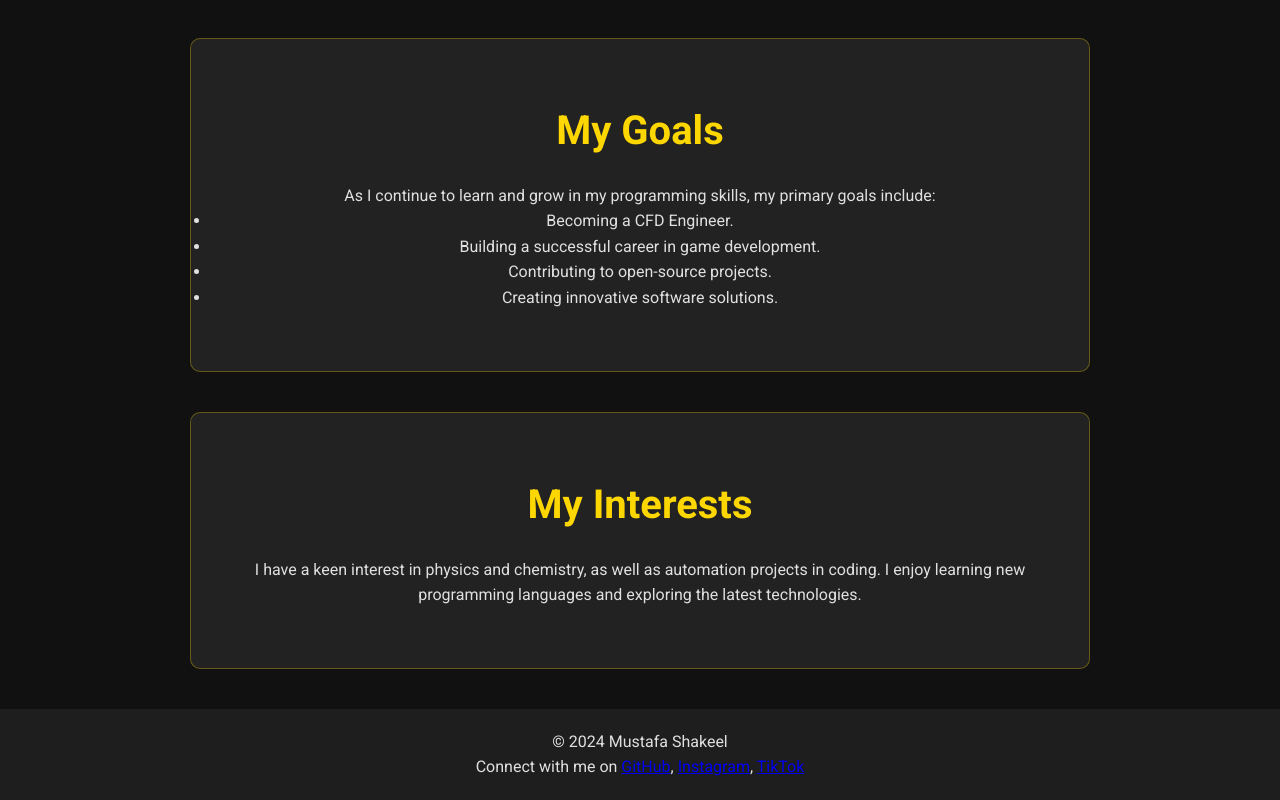
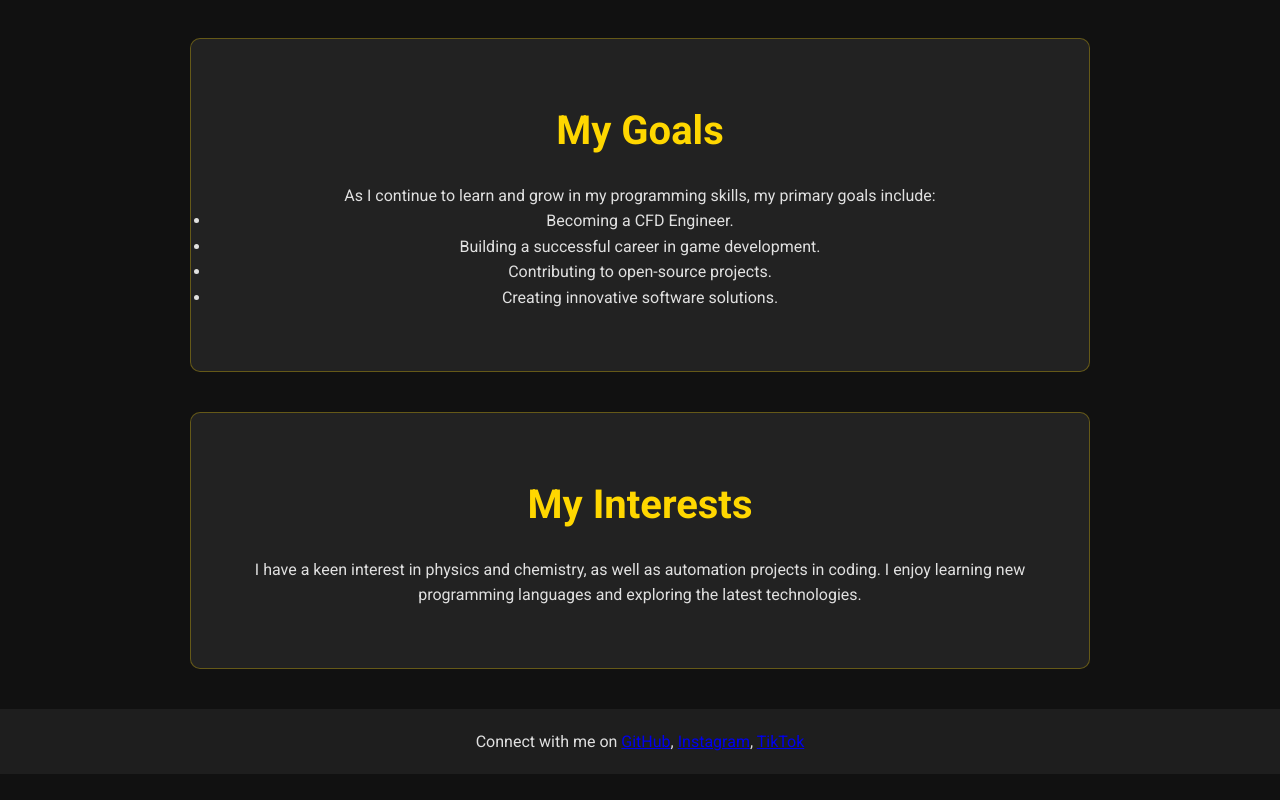
Before and after one commit to mustafaC0der/Introduction, a plain HTML site: page index.html in a window 1280 px wide. Shown: the part 3507-4307 px from the top of the page. After the commit the page ends 4281 px from the top, so only its background shows below. Drawn offline with Linux system fonts and the light colour scheme.

Commit message:
Update index.html

```diff
--- a/index.html
+++ b/index.html
@@ -344,7 +344,6 @@
     </main>
 
     <footer>
-        <p>&copy; 2024 Mustafa Shakeel</p>
         <p>Connect with me on
             <a href="https://github.com/mustafaC0der" target="_blank">GitHub</a>,
             <a href="https://www.instagram.com/_mustafa_lol_" target="_blank">Instagram</a>,
```
